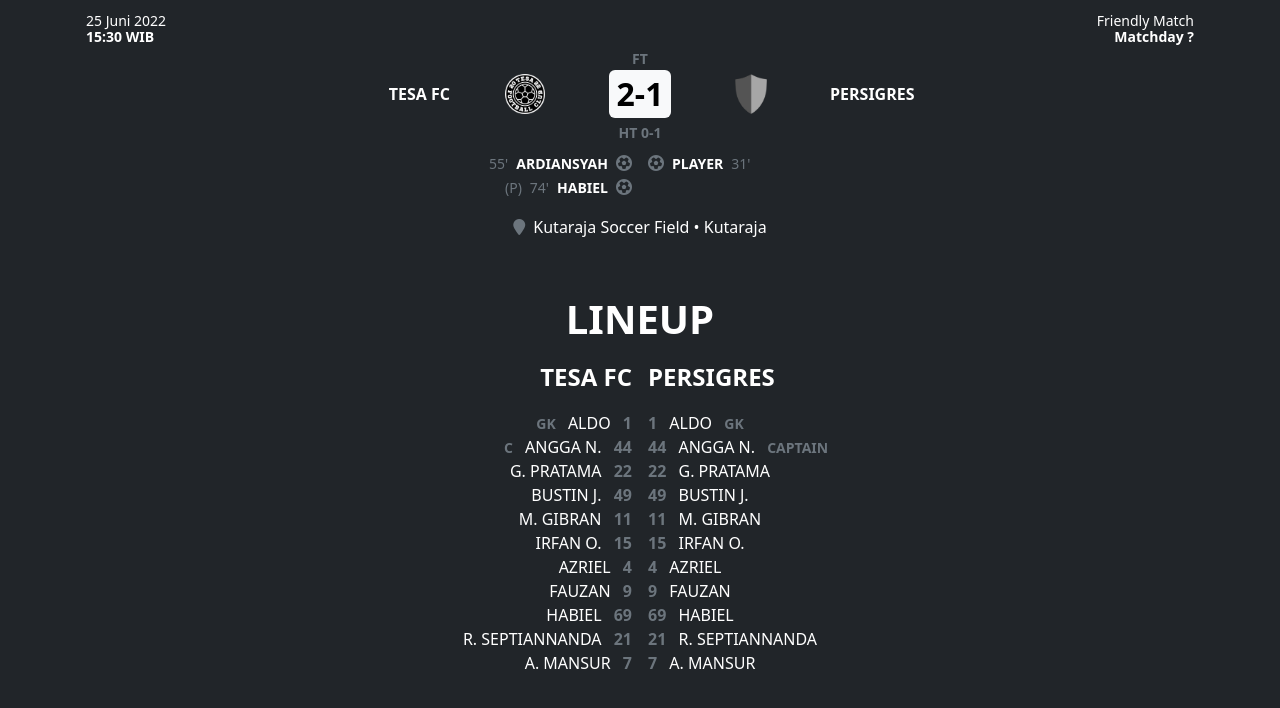
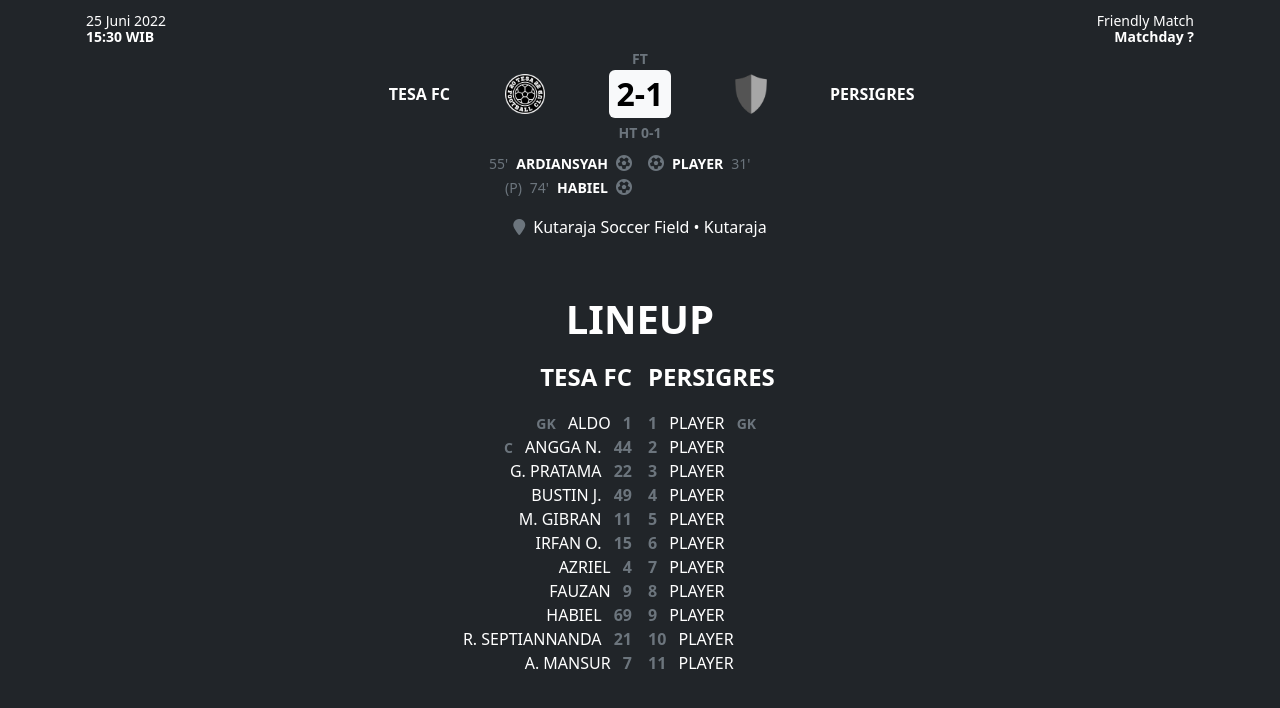
Before and after one commit to tesafc/tesafc.github.io, a Jekyll site: the page built from _matches/2022-06-25.md, in a window 1280 px wide and 900 px high, scrolled down 608 px, cut to the strip 177-885 px from the top of the window. Built offline with Jekyll 4.4.1, drawn with Linux system fonts in a browser that asks for light colours; nearby versions of some CDN libraries.

Commit message:
Update 2022-06-25.md

```diff
--- a/_matches/2022-06-25.md
+++ b/_matches/2022-06-25.md
@@ -47,33 +47,32 @@
         no-punggung:
   away-team:
     lineup:
-      - name: aldo
+      - name: player
         no-punggung: 1
         role: gk
-      - name: angga n.
-        no-punggung: 44
-        role: captain
-      - name: g. pratama
-        no-punggung: 22
-      - name: bustin j.
-        no-punggung: 49
-      - name: m. gibran
+      - name: player
+        no-punggung: 2
+      - name: player
+        no-punggung: 3
+      - name: player
+        no-punggung: 4
+      - name: player
+        no-punggung: 5
+      - name: player
+        no-punggung: 6
+      - name: player
+        no-punggung: 7
+      - name: player
+        no-punggung: 8
+      - name: player
+        no-punggung: 9
+      - name: player
+        no-punggung: 10
+      - name: player
         no-punggung: 11
-      - name: irfan o.
-        no-punggung: 15
-      - name: azriel
-        no-punggung: 4
-      - name: fauzan
-        no-punggung: 9
-      - name: habiel
-        no-punggung: 69
-      - name: r. septiannanda
-        no-punggung: 21
-      - name: a. mansur
-        no-punggung: 7
     subs:
-      - name: m. azril
-        no-punggung:
+      - name: player
+        no-punggung: 12
 result:
   status: ft
   conclusion: win
```
